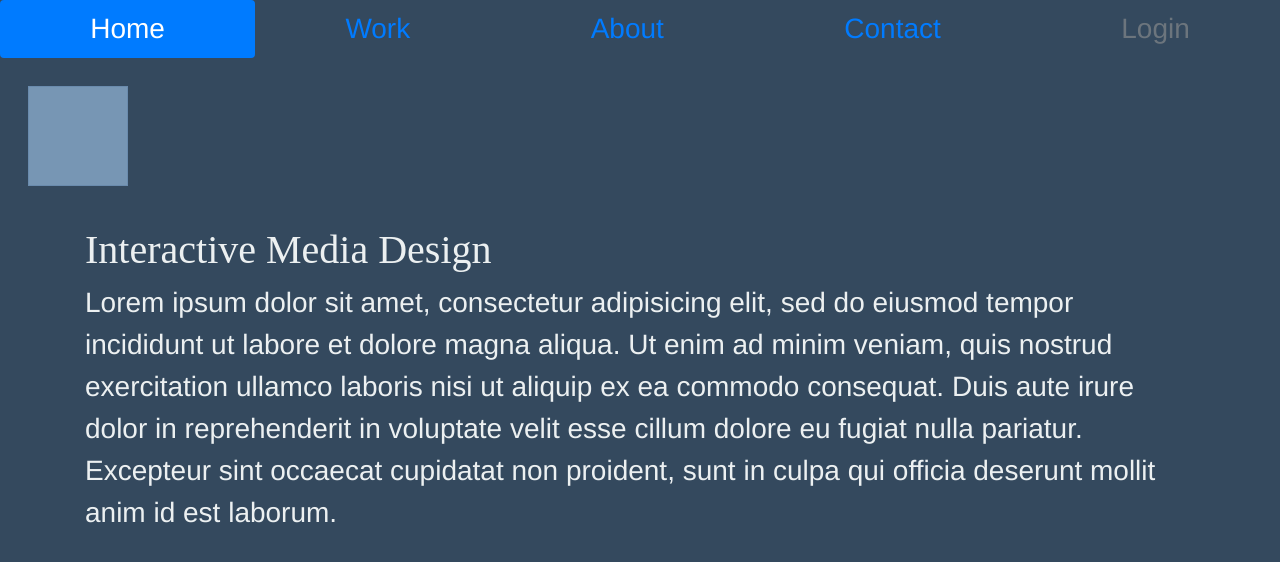
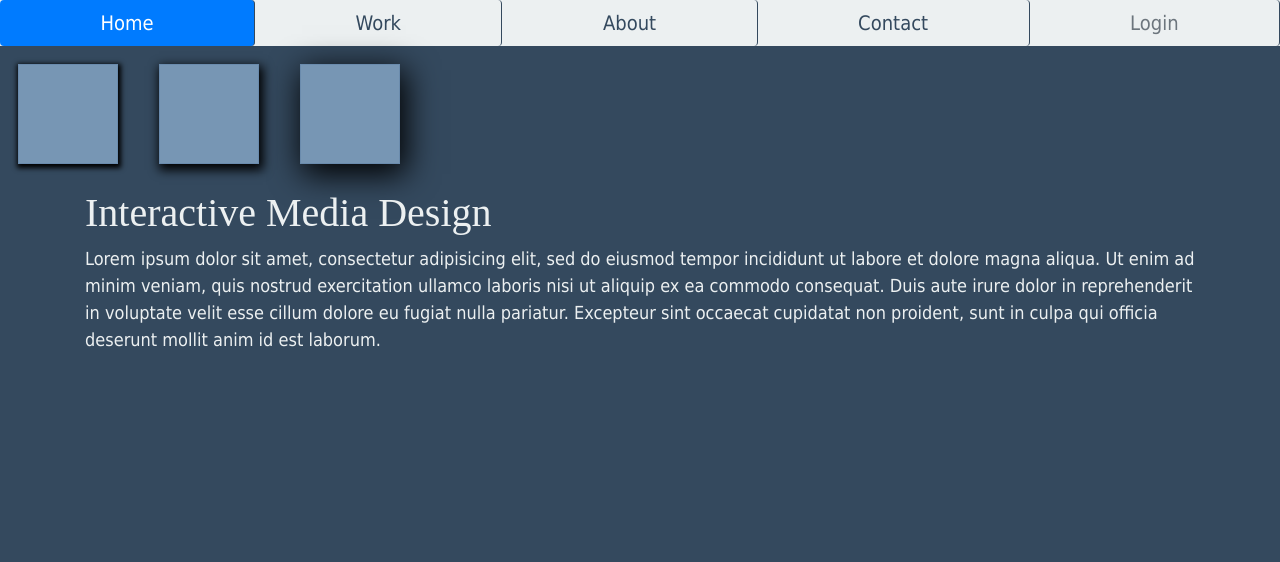
Before and after one commit to Sing1049/mtm6330-week-5, a website: page index.html in a window 1280 px wide. Drawn offline with nearby package versions, Linux system fonts and the light colour scheme.

Commit message:
lift up added

```diff
--- a/scss/_variable.scss
+++ b/scss/_variable.scss
@@ -1,5 +1,20 @@
-$fonts-text: tehoma, Helvetica, Arial, sans-serif;
-$font-heading: "Times New Roman",serif;
+$fonts-text: Tahoma, Helvetica, Arial, sans-serif;
+$font-headings: "Times New Roman", serif;
 $asphalt: #34495e;
 $clouds: #ecf0f1;
-$text-font-size: 28px !default ;
+
+@mixin liftUp($height:high){
+  @if $height == high{
+    box-shadow: 1px 2px 5px 2px black;
+  }@else if $height == higher{
+    box-shadow: 2px 4px 10px 2px black;
+  }@else if $height  == highest{
+    box-shadow: 4px 8px 30px 2px black;
+  }
+}
+
+// Setting a default vlaue, this can be overwritten anywhere in our scss.
+$text-font-size: 18px !default;
+/* Setting a variable, we will use this variable with interpolation.
+ Meaning in combination with other information. */
+$nav-border-side: right;
--- a/scss/main.scss
+++ b/scss/main.scss
@@ -1,4 +1,19 @@
 @import 'variable';
+/*
+  Defining a mixin to add a feel of depth to the elements
+  We are setting a default value of the $height to high using $height:high
+*/
+@mixin liftUp($height:high){
+  // adding an if and esle if statement to check the value of the argument
+  @if $height == high {
+    // The box-shadow property will be automatically prefixed with -webkit- in our final minified file by autoprefixer module
+    box-shadow: 1px 2px 5px 2px black;
+  } @else if $height == higher {
+    box-shadow: 2px 4px 10px 2px black;
+  } @else if $height == highest {
+    box-shadow: 4px 8px 30px 2px black;
+  }
+}
 
 body{
   font-family: $fonts-text;
@@ -6,17 +21,65 @@ body{
   color: $clouds;
   font-size: $text-font-size;
 }
-h1, h2, h3, h4, h5, h6 {
-  font-family: $font-heading;
+h1, h2, h3, h4, h5, h6{
+  font-family: $font-headings;
 }
+nav{
+  // Setting a local value for the variable. This will overite the value for the !default but only inside this declaration
+  $text-font-size: 20px;
+  font-size: $text-font-size;
+  background-color: $clouds;
+  ul{
+    li{
+      display: inline-block;
+      a{
+        display: block;
+        padding: 20px;
+        color: $asphalt;
+        /*
+          Using variable interpolation.
+          Adding border- in front of the variable which compiles to border-radius
+        */
+        border-#{$nav-border-side}: 1px solid $asphalt;
+        transition: all 300ms ease-in-out;
+        &:hover, &:focus{
+          color: $clouds;
+          background-color: $asphalt;
+        }
+      }
+    }
+  }
+}
+// defining the base styles shared by all shapes
 .shape{
   display: inline-block;
   width: 100px;
   height: 100px;
   margin: $text-font-size;
+  // lighten is a predefined scss variable which gives us a lighter version of the color we supply by the percent we set, similarly we can use darken to get a darker shade of the color.
   background-color: lighten($asphalt, 30%);
   border: 1px solid lighten($asphalt, 26%);
 }
 .shape1{
+  // using @extend keyword we are adding all the styles form the class shape to the element with class .shape1
   @extend .shape;
+  // Using the @include variable we are calling the mixin and supplying the value of the argument as high
+  @include liftUp(high);
+  &:hover{
+@include liftUp(highest);
+  }
 }
+.shape2{
+  @extend .shape;
+  @include liftUp(higher);
+  &:hover{
+@include liftUp(high);
+  }
+}
+.shape3{
+  @extend .shape;
+  @include liftUp(highest);
+  &:hover{
+@include liftUp(higher);
+  }
+}
```
Also changed, not shown: css/min/main.css.
